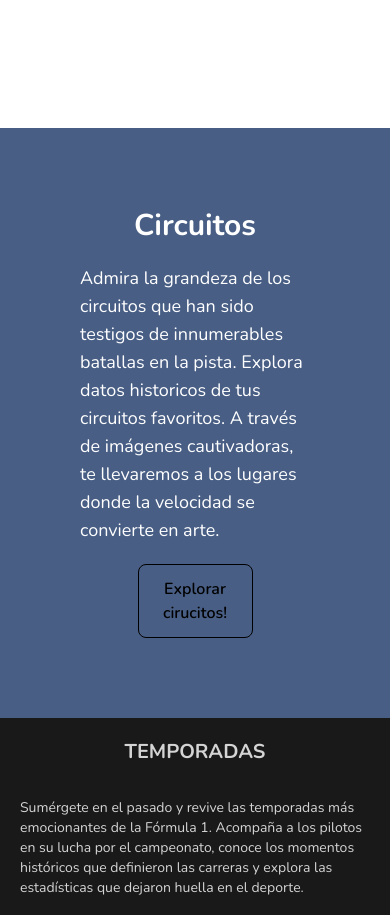
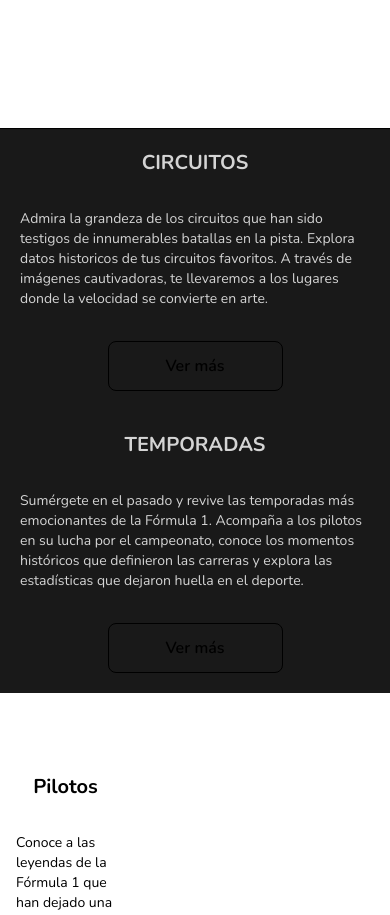
Before and after one commit to JoseAl05/f1-info-nextjs, a Next.js app: page / in a window 390 px wide. Shown: the part 780-1695 px from the top of the page. Built offline with nearby package versions, Linux system fonts and the light colour scheme.

Commit message:
change style for more responsive UI

```diff
--- a/app/components/circuits/Circuits.tsx
+++ b/app/components/circuits/Circuits.tsx
@@ -5,22 +5,24 @@
 
 const Circuits = () => {
     return (
-        <div className='bg-[#354d77] p-20 w-full bg-opacity-90'>
-            <div className='flex flex-col items-center gap-5'>
-                <h1 className='text-3xl font-bold text-white'>Circuitos</h1>
-                <p className='text-lg font-light text-white break-words max-w-3xl'>
+        <div className='bg-black  bg-opacity-90 border-t border-black'>
+
+            <div className='flex flex-col items-center gap-8 p-5'>
+                <h1 className='text-xl md:text-2xl lg:text-3xl font-bold text-neutral-300 uppercase'>Circuitos</h1>
+                <p className='text-sm md:text-base lg:text-lg font-light text-neutral-300 max-w-4xl'>
                     Admira la grandeza de los circuitos que han sido testigos de innumerables batallas en la pista.
                     Explora datos historicos de tus circuitos favoritos.
                     A través de imágenes cautivadoras, te llevaremos a los lugares donde la velocidad se convierte en arte.
                 </p>
                 <Button
-                    label='Explorar cirucitos!'
-                    onClick={() => {}}
+                    label='Ver más'
+                    onClick={() => { }}
                     disabled={false}
                     small
                     backgroundColor={false}
                 />
             </div>
+
         </div>
     );
 }
```
